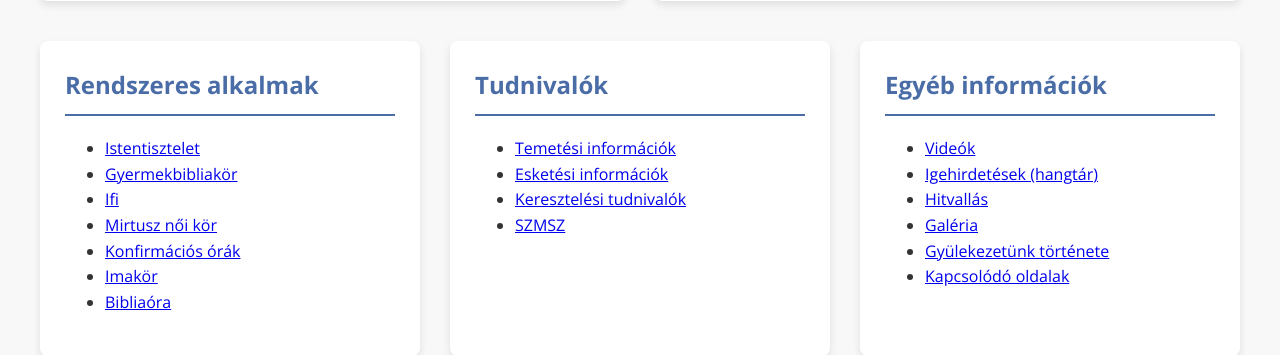
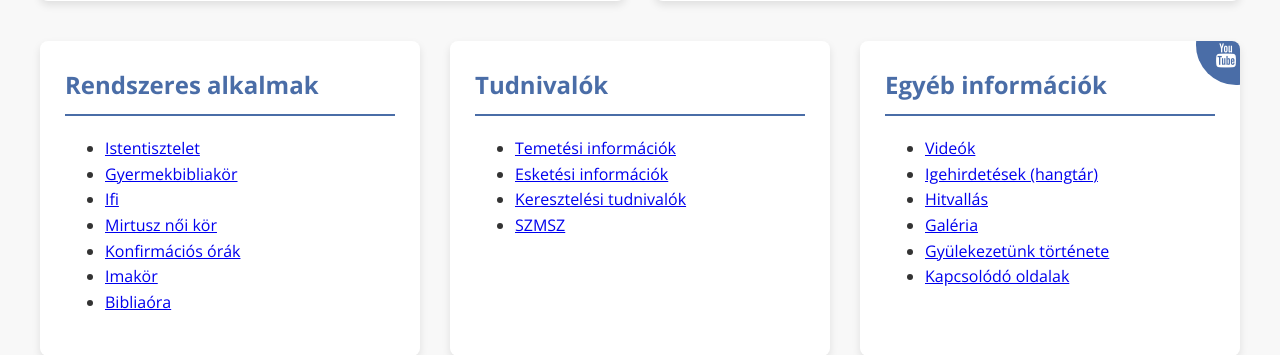
Before and after one commit to Vadilevente/GyulekezetWeboldal, a PHP site: page / in a window 1280 px wide. Shown: the part 1468-1823 px from the top of the page. Run offline with PHP 8.4, Linux system fonts and the light colour scheme.

Commit message:
try using icons in top right of cards

```diff
--- a/index.html
+++ b/index.html
@@ -160,6 +160,10 @@
         </div>
 
         <div class="card">
+          <div class="card-icon">
+            <i class="fa fa-youtube"></i>
+          </div>
+
           <h2>Egyéb információk</h2>
           <ul>
             <li><a href="videok.php">Videók</a></li>
--- a/style.css
+++ b/style.css
@@ -87,6 +87,8 @@ body {
   box-shadow: 0 4px 8px rgba(0, 0, 0, 0.1);
   padding: 25px;
   transition: transform 0.3s ease;
+  position: relative;
+  overflow: hidden;
 }
 
 .card:hover {
@@ -98,6 +100,25 @@ body {
   margin-top: 0;
   border-bottom: 2px solid var(--primary-color);
   padding-bottom: 10px;
+}
+
+.card-icon {
+  position: absolute;
+  top: 0;
+  right: 0;
+  transform: translate(45%, -45%); /* kilógjon egy picit a card-ból */
+  width: 80px;
+  height: 80px;
+  border-radius: 50%;
+  background-color: var(--primary-color);
+  color: white;
+  display: flex;
+  justify-content: center;
+  align-items: center;
+  font-size: 24px;
+}
+.card-icon i {
+  transform: translate(-10px, 10px); /* jobbra 5px, fel 5px */
 }
 
 .btn {
```
